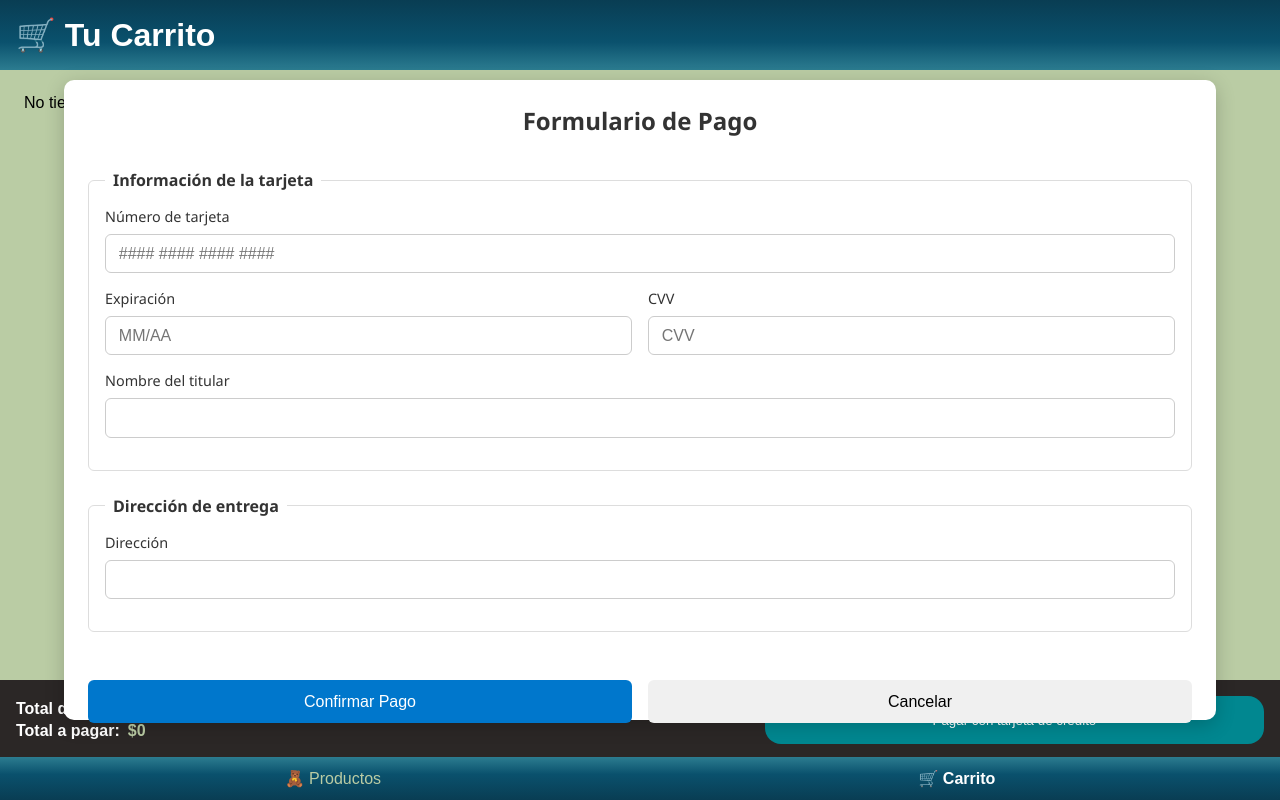
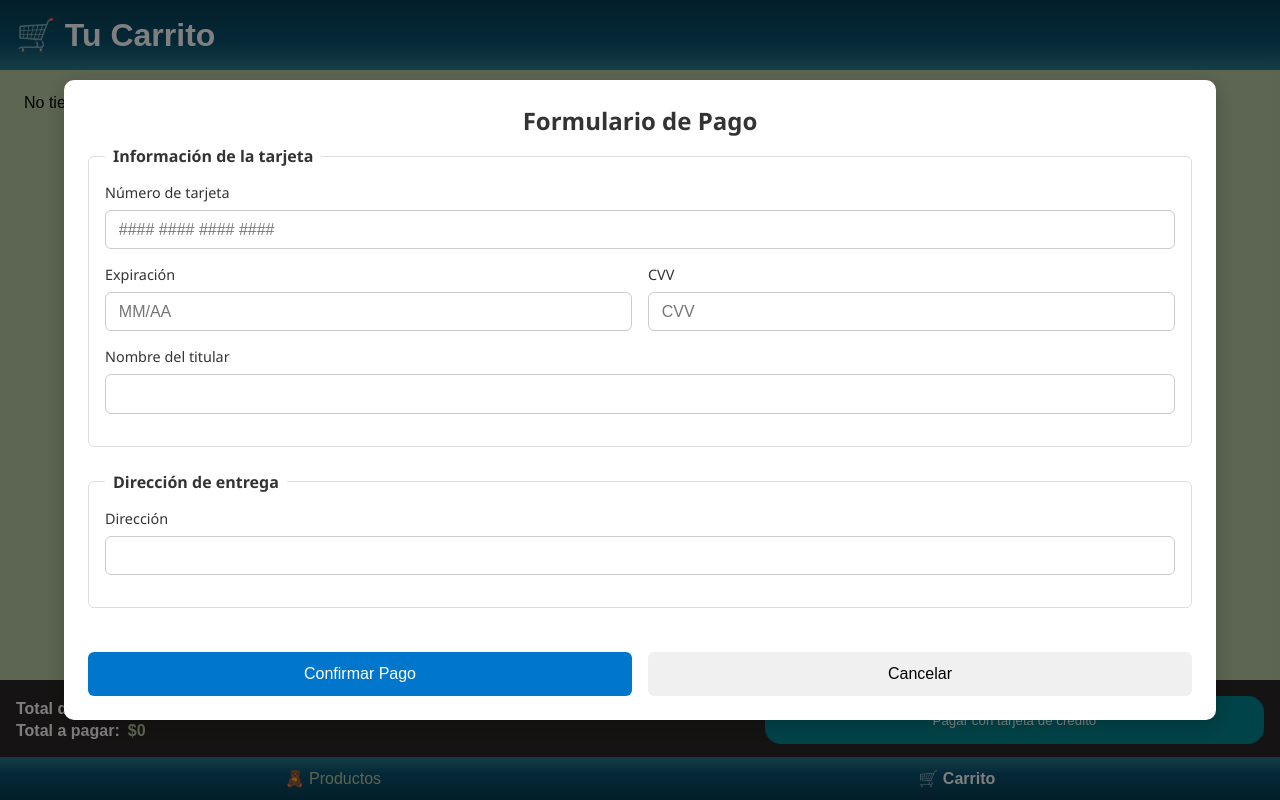
Before and after one commit to Rcastro89/ecommerce-payments, a React (Vite) app: page /cart in a window 1280 px wide. Both pictures are taken after a click on the button "Pagar con tarjeta de crédito". Built offline with nearby package versions, Linux system fonts and the light colour scheme.

Commit message:
create Backdrop

```diff
--- /dev/null
+++ b/src/components/Backdrop.scss
@@ -0,0 +1,12 @@
+.backdrop {
+  position: fixed;
+  top: 0;
+  left: 0;
+  z-index: 999;
+  width: 100vw;
+  height: 100vh;
+  background-color: rgba(0, 0, 0, 0.5);
+  display: flex;
+  justify-content: center;
+  align-items: center;
+}
--- /dev/null
+++ b/src/components/Backdrop.tsx
@@ -0,0 +1,9 @@
+import './Backdrop.scss';
+
+interface BackdropProps {
+  children: React.ReactNode;
+}
+
+export const Backdrop = ({ children }: BackdropProps) => {
+  return <div className="backdrop">{children}</div>;
+};
--- a/src/features/cart/components/CreditCardModal.scss
+++ b/src/features/cart/components/CreditCardModal.scss
@@ -15,13 +15,12 @@
     article {
         display: flex;
         flex-direction: column;
-        gap: 1.5rem;
         width: 100%;
         height: 100%;
-    }
+        overflow-y: auto;
 
-    header h2 {
-        font-size: 1.5rem;
+        header {
+            font-size: 1rem;
             text-align: center;
             margin-bottom: 0.5rem;
             width: 100%;
@@ -101,3 +100,4 @@
             }
         }
     }
+}
--- a/src/features/cart/components/CreditCardModal.tsx
+++ b/src/features/cart/components/CreditCardModal.tsx
@@ -1,5 +1,6 @@
 import { InputGroup } from './InputGroup';
 import { useCreditCardModal, type FormCardData } from '../hooks/useCreditCardModal';
+import { Backdrop } from '../../../components/BackDrop';
 
 import './CreditCardModal.scss';
 
@@ -8,9 +9,10 @@ interface Props {
 }
 
 const CreditCardModal = ({ onClose }: Props) => {
-    const {handleSubmit, formData, handleChange, formErrors, cardType} = useCreditCardModal(onClose);
+    const { handleSubmit, formData, handleChange, formErrors, cardType } = useCreditCardModal(onClose);
 
     return (
+        <Backdrop>
             <dialog open className="credit-card-modal" aria-modal="true">
                 <article>
                     <header>
@@ -83,19 +85,20 @@ const CreditCardModal = ({ onClose }: Props) => {
                                 label="Dirección"
                             />
                         </fieldset>
-                </form>
                         <p>
                             {Object.keys(formErrors).map(key => {
                                 const value = formErrors[key as keyof FormCardData];
                                 return value ? <span key={key} className="error-message">{value}<br /></span> : null;
                             })}
                         </p>
+                    </form>
                     <footer className="modal-buttons">
                         <button form="payment-form" type="submit">Confirmar Pago</button>
                         <button type="button" onClick={onClose}>Cancelar</button>
                     </footer>
                 </article>
             </dialog>
+        </Backdrop>
     );
 };
 
--- a/src/features/cart/hooks/useCreditCardModal.tsx
+++ b/src/features/cart/hooks/useCreditCardModal.tsx
@@ -51,6 +51,7 @@ export const useCreditCardModal = (onClose: () => void) => {
         setFormErrors(prev => ({ ...prev, [name]: '' }));
         setFormData(prev => ({ ...prev, [name]: formattedValue }));
     }
+
     const handleSubmit = (e: React.FormEvent) => {
         e.preventDefault();
         if (formData.cardNumber.length < 19 ||
```
Lines whose indentation alone changed are shown as unchanged.
